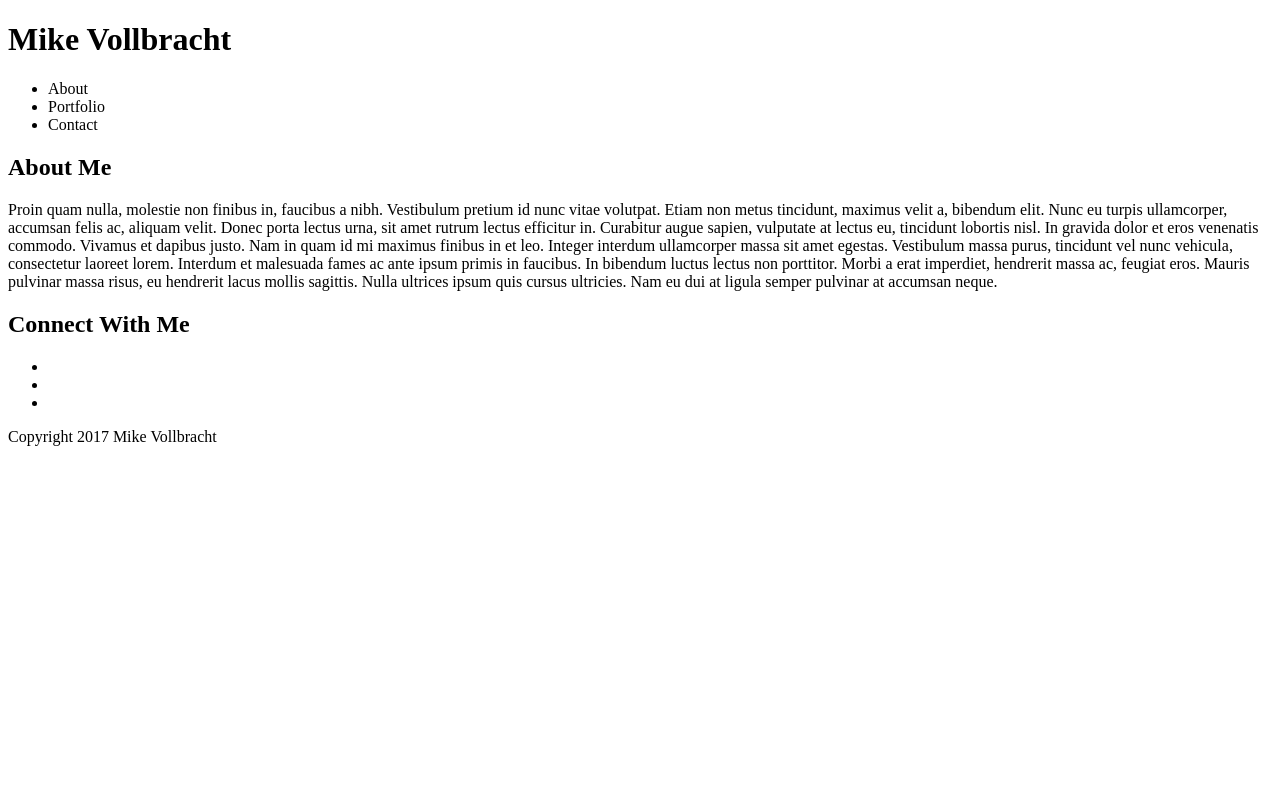
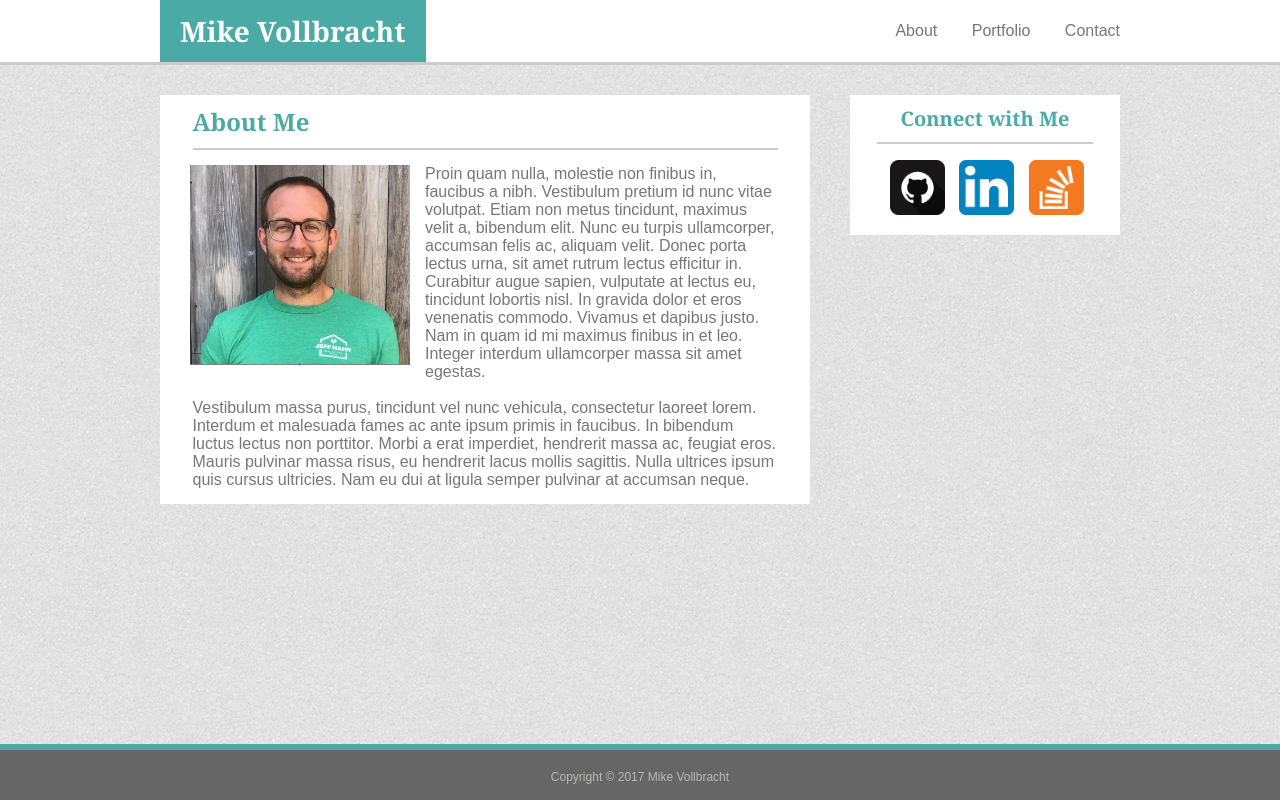
Before and after one commit to mikevollbracht/Basic-Portfolio, a plain HTML site: page index.html in a window 1280 px wide. Drawn offline with Linux system fonts and the light colour scheme.

Commit message:
updated html, css, and assets - abpout me complete

```diff
--- a/assets/css/style.css
+++ b/assets/css/style.css
@@ -0,0 +1,127 @@
+/*Global*/
+/*"clear fix", keeps structure when multiple pieces are floated in a container*/
+.container:after {
+	content: " ";
+	display: table;
+	clear: both;
+}
+
+body {
+	margin: 0;
+	padding: 0;
+	font-family: Arial, Helvetica, sans-serif;
+	color: #777777;
+}
+
+.container {
+	width: 960px;
+	margin: 0 auto;
+}
+
+h1, h2 {
+	font-family: Georgia, Times, serif;
+	color: #4aaaa5;
+}
+/*Header*/
+header {
+	background-color: #ffffff;
+	border-bottom: solid 3px #cccccc;
+}
+
+#title {
+	float: left;
+	background: #4aaaa5;
+}
+
+#title h1 {
+	margin: 12px 20px;
+	font-size: 28px;
+	color: #ffffff;
+}
+
+nav {
+	float: right;
+}
+
+nav ul {
+	margin-top: 22px;
+	padding: 0;
+	list-style: none;
+}
+
+nav li {
+	display: inline-block;
+	margin-left: 30px;
+}
+
+/*Main Content*/
+.content {
+	float: left;
+	background-color: #ffffff;
+	width: 650px;
+	margin-top: 30px;
+}
+
+.content h2 {
+	width: 90%;
+	margin: 0 auto;
+	padding: 10px 0px;
+	border-bottom: solid 2px #cccccc;
+}
+
+.content p {
+	width: 90%;
+	margin: 15px auto;
+}
+
+#me-pic {
+	float: left;
+	width: 220px;
+	height: 200px;
+	margin: 15px 15px 15px 30px;
+}
+
+/*contact*/
+.contact {
+	float: right;
+	background-color: #ffffff;
+	width: 270px;
+	margin-top: 30px;
+}
+
+.contact h2 {
+	width: 80%;
+	text-align: center;
+	margin: 0 auto;
+	padding: 10px 0px;
+	border-bottom: solid 2px #cccccc;
+	font-size: 20px;
+}
+
+.contact li {
+	display: inline-block;
+	margin-right: 10px;
+}
+
+.contact li img {
+	height: 55px;
+	width: 55px;
+}
+
+
+/*footer*/
+footer {
+	position: absolute;
+	bottom: 0;
+	width: 100%;
+	background-color: #666666;
+	text-align: center;
+	border-top: solid 6px #4aaaa5;
+	height: 50px;
+	color: #b6b9b5;
+	font-size: 12px;
+}
+
+footer p {
+	margin-top: 20px;
+}
--- a/index.html
+++ b/index.html
@@ -4,21 +4,28 @@
 <head>
 	<meta charset="UTF-8">
     <title>Mike's Portfolio</title>
+    <link rel="stylesheet" type="text/css" href="./assets/css/style.css">
 </head>
 
-<body>
-
+<body background="./assets/images/cork_1.png">
+	<header>
 		<div class="container">
+			<div id="title">
 				<h1>
 					Mike Vollbracht
 				</h1>
+			</div>
 
+			<nav>
 				<ul>
 					<li>About</li>
 					<li>Portfolio</li>
 					<li>Contact</li>
 				</ul>
+			</nav>
 		</div>
+	</header>
+
 
 	<div class="container">
 		<div class="content">
@@ -26,30 +33,34 @@
 				About Me
 			</h2>
 
+			<img src="./assets/images/me.png" alt="bio pic" id="me-pic">
+
 			<p>
 				Proin quam nulla, molestie non finibus in, faucibus a nibh. Vestibulum pretium id nunc vitae volutpat. Etiam non metus tincidunt, maximus velit a, bibendum elit. Nunc eu turpis ullamcorper, accumsan felis ac, aliquam velit. Donec porta lectus urna, sit amet rutrum lectus efficitur in. Curabitur augue sapien, vulputate at lectus eu, tincidunt lobortis nisl. In gravida dolor et eros venenatis commodo. Vivamus et dapibus justo. Nam in quam id mi maximus finibus in et leo. Integer interdum ullamcorper massa sit amet egestas.
-
+			<br>
+			<br>
 				Vestibulum massa purus, tincidunt vel nunc vehicula, consectetur laoreet lorem. Interdum et malesuada fames ac ante ipsum primis in faucibus. In bibendum luctus lectus non porttitor. Morbi a erat imperdiet, hendrerit massa ac, feugiat eros. Mauris pulvinar massa risus, eu hendrerit lacus mollis sagittis. Nulla ultrices ipsum quis cursus ultricies. Nam eu dui at ligula semper pulvinar at accumsan neque.
 			</p>
 		</div>
 
 		<div class="contact">
 			<h2>
-				Connect With Me
+				Connect with Me
 			</h2>
+
 			<ul>
-				<li></li>
-				<li></li>
-				<li></li>
+				<li><a href="https://github.com/mikevollbracht"><img src="./assets/images/github.png" alt="github"></a></li>
+				<li><a href="https://www.linkedin.com/in/michael-vollbracht-21b8135a/"><img src="./assets/images/linkedin.png" alt="linked in"></a></li>
+				<li><a href="https://stackoverflow.com/users/8512718/mike-v?tab=profile"><img src="./assets/images/stack.png" alt="stack overflow "></a></li>
 			</ul>
 		</div>
 	</div>
 
 	<footer>
+		<div class="container">
 			<p>
-		Copyright 2017 Mike Vollbracht
+				Copyright &copy; 2017 Mike Vollbracht
 			</p>
+		</div>
 	</footer>
-
-
 </body>
```
Also changed, not shown: assets/images/cork_1.png (added), assets/images/me.JPG (deleted), assets/images/me.png (added), 3 other files. Lines whose indentation alone changed are shown as unchanged.
